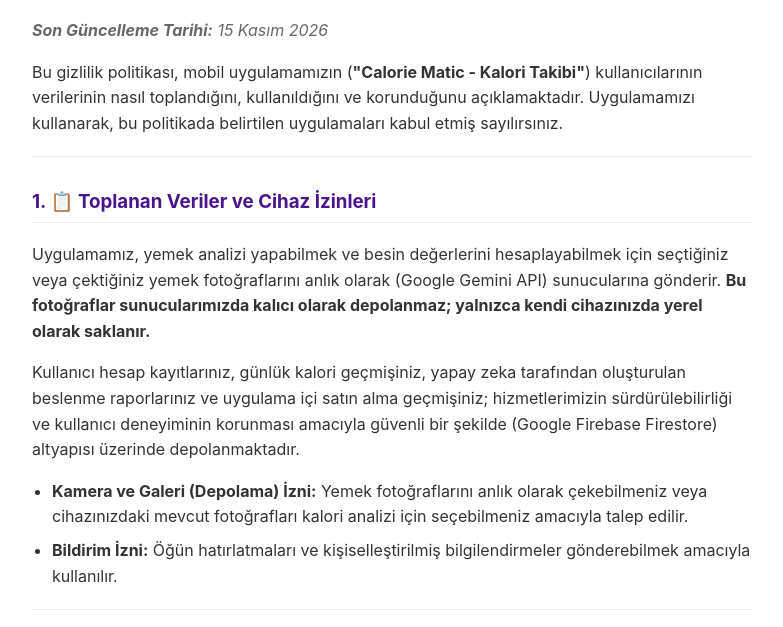
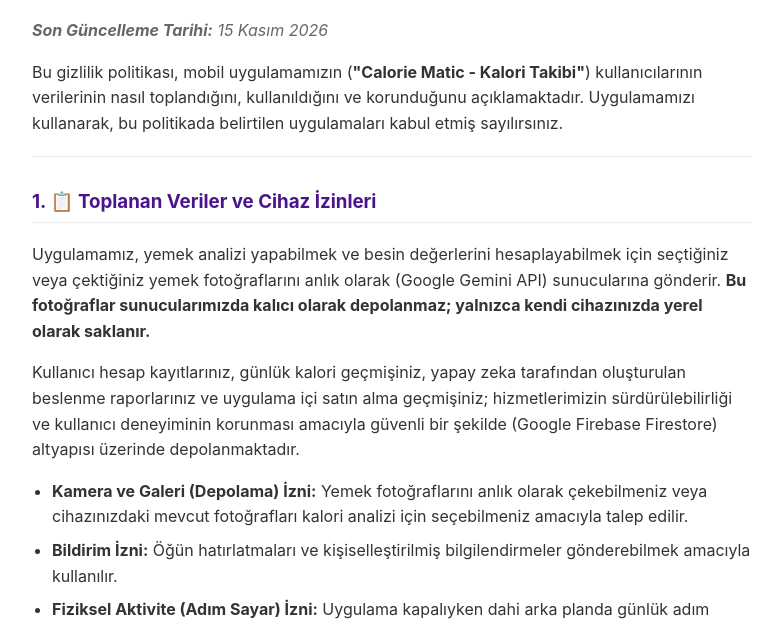
Before and after one commit to falcigaci/calorie-gizlilikpolitikasi, a plain HTML site: page index.html in a window 1280 px wide. Shown: the part 148-775 px from the top of the page, without its empty margins (248-1031 px from the left). Drawn offline with Linux system fonts and the light colour scheme.

Commit message:
Add permissions list for camera, notifications, and activity

```diff
--- a/index.html
+++ b/index.html
@@ -57,10 +57,12 @@
     <h3>1. 📋 Toplanan Veriler ve Cihaz İzinleri</h3>
     <p>Uygulamamız, yemek analizi yapabilmek ve besin değerlerini hesaplayabilmek için seçtiğiniz veya çektiğiniz yemek fotoğraflarını anlık olarak (Google Gemini API) sunucularına gönderir. <strong>Bu fotoğraflar sunucularımızda kalıcı olarak depolanmaz; yalnızca kendi cihazınızda yerel olarak saklanır.</strong></p>
     <p>Kullanıcı hesap kayıtlarınız, günlük kalori geçmişiniz, yapay zeka tarafından oluşturulan beslenme raporlarınız ve uygulama içi satın alma geçmişiniz; hizmetlerimizin sürdürülebilirliği ve kullanıcı deneyiminin korunması amacıyla güvenli bir şekilde (Google Firebase Firestore) altyapısı üzerinde depolanmaktadır.</p>
-    <ul>
-        <li><strong>Kamera ve Galeri (Depolama) İzni:</strong> Yemek fotoğraflarını anlık olarak çekebilmeniz veya cihazınızdaki mevcut fotoğrafları kalori analizi için seçebilmeniz amacıyla talep edilir.</li>
-        <li><strong>Bildirim İzni:</strong> Öğün hatırlatmaları ve kişiselleştirilmiş bilgilendirmeler gönderebilmek amacıyla kullanılır.</li>
-    </ul>
+<ul>
+    <li><strong>Kamera ve Galeri (Depolama) İzni:</strong> Yemek fotoğraflarını anlık olarak çekebilmeniz veya cihazınızdaki mevcut fotoğrafları kalori analizi için seçebilmeniz amacıyla talep edilir.</li>
+    <li><strong>Bildirim İzni:</strong> Öğün hatırlatmaları ve kişiselleştirilmiş bilgilendirmeler gönderebilmek amacıyla kullanılır.</li>
+    <li><strong>Fiziksel Aktivite (Adım Sayar) İzni:</strong> Uygulama kapalıyken dahi arka planda günlük adım sayınızı kesintisiz takip edebilmek ve yakılan kaloriyi hesaplayabilmek amacıyla talep edilir. Bu işlem yalnızca cihazınızın dahili hareket sensörleri kullanılarak gerçekleştirilir; harici bir sağlık platformuyla veri paylaşımı yapılmaz.</li>
+</ul>
+
 
     <hr>
 
```
